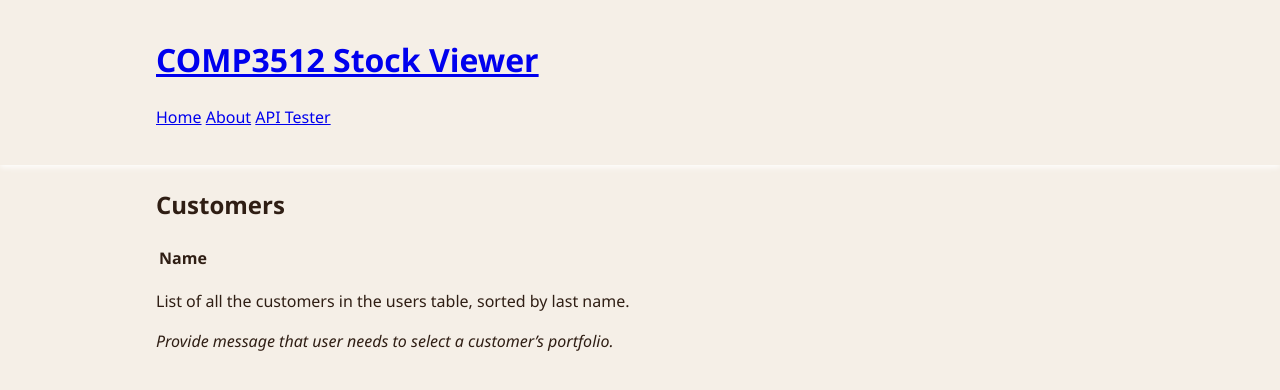
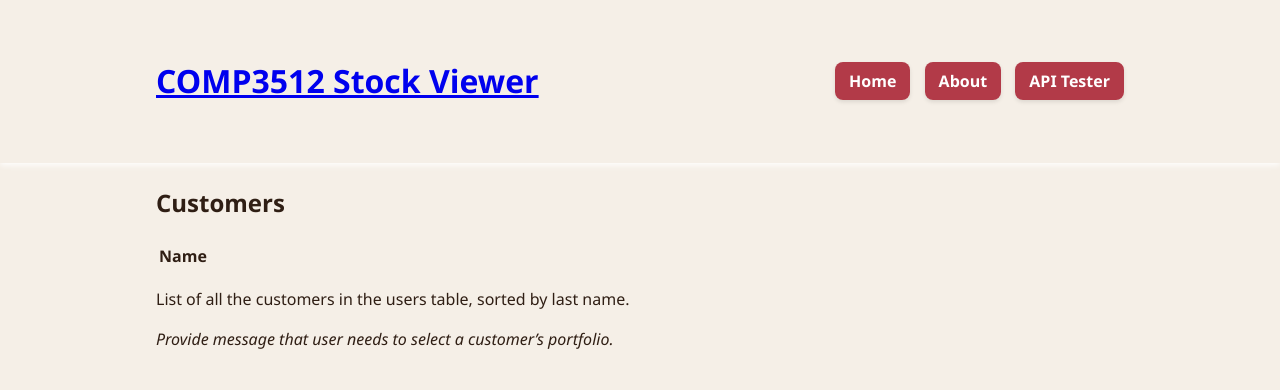
Before and after one commit to ZohaImtiaz/PHP-Pages-and-API, a PHP site: page / in a window 1280 px wide. Shown: the top 390 px of the page. Run offline with PHP 8.4, Linux system fonts and the light colour scheme; data comes from the database, SQL or seed files in the repository; lists and menus that the app fills with data are empty.

Commit message:
Update style.css

```diff
--- a/zimti799/css/style.css
+++ b/zimti799/css/style.css
@@ -94,3 +94,31 @@ body {
 .about-page h2 {
   color: var(--header-bg1);
 }
+
+/* ===== Navigation Buttons ===== */
+.nav a {
+  background: var(--accent);
+  color: #fff;
+  text-decoration: none;
+  font-weight: 600;
+  padding: 8px 14px;
+  border-radius: 8px;
+  margin-left: 10px;
+  transition: background 0.2s ease, transform 0.1s ease;
+  box-shadow: 0 2px 4px rgba(0,0,0,0.1);
+}
+.nav a:hover {
+  background: var(--accent-dark);
+  transform: translateY(-2px);
+}
+.nav a:active {
+  transform: scale(0.98);
+}
+
+/* Optional: header spacing tweak */
+.header-inner {
+  display: flex;
+  align-items: center;
+  justify-content: space-between;
+  flex-wrap: wrap;
+}
```
